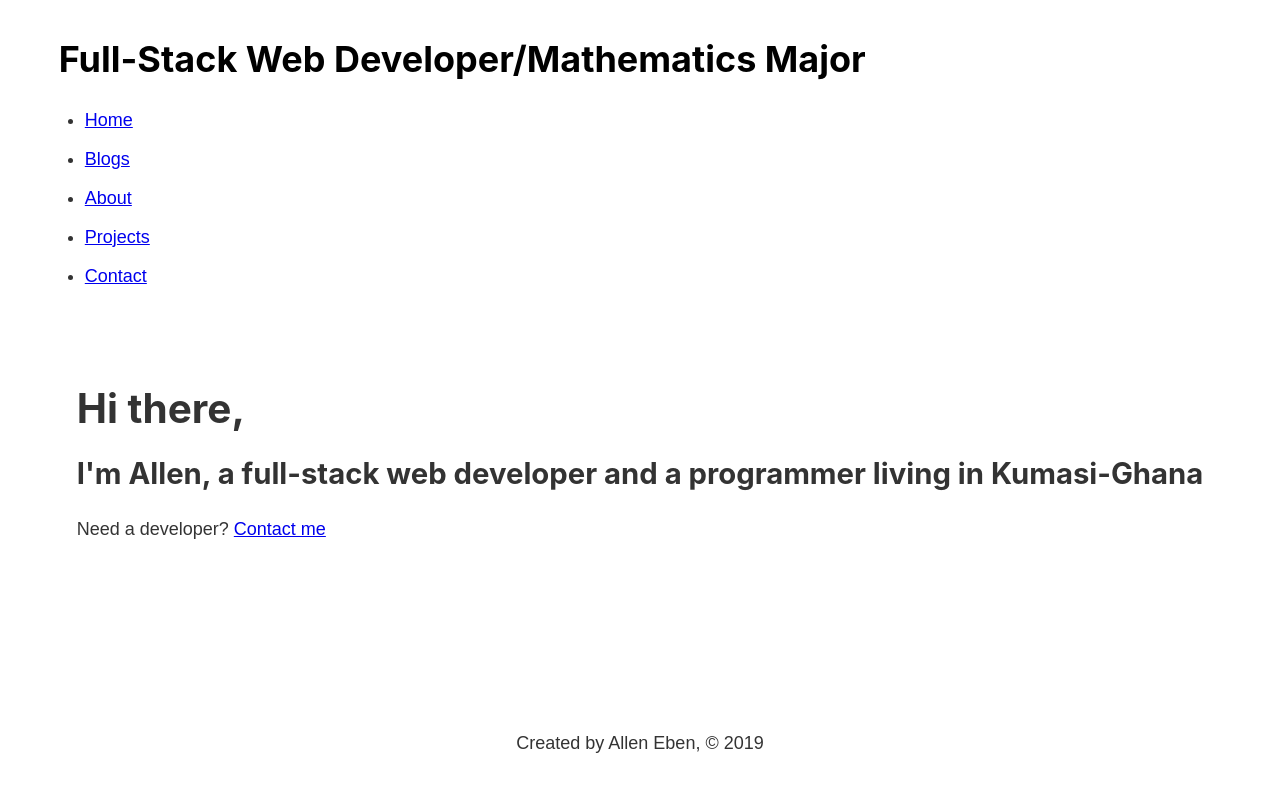
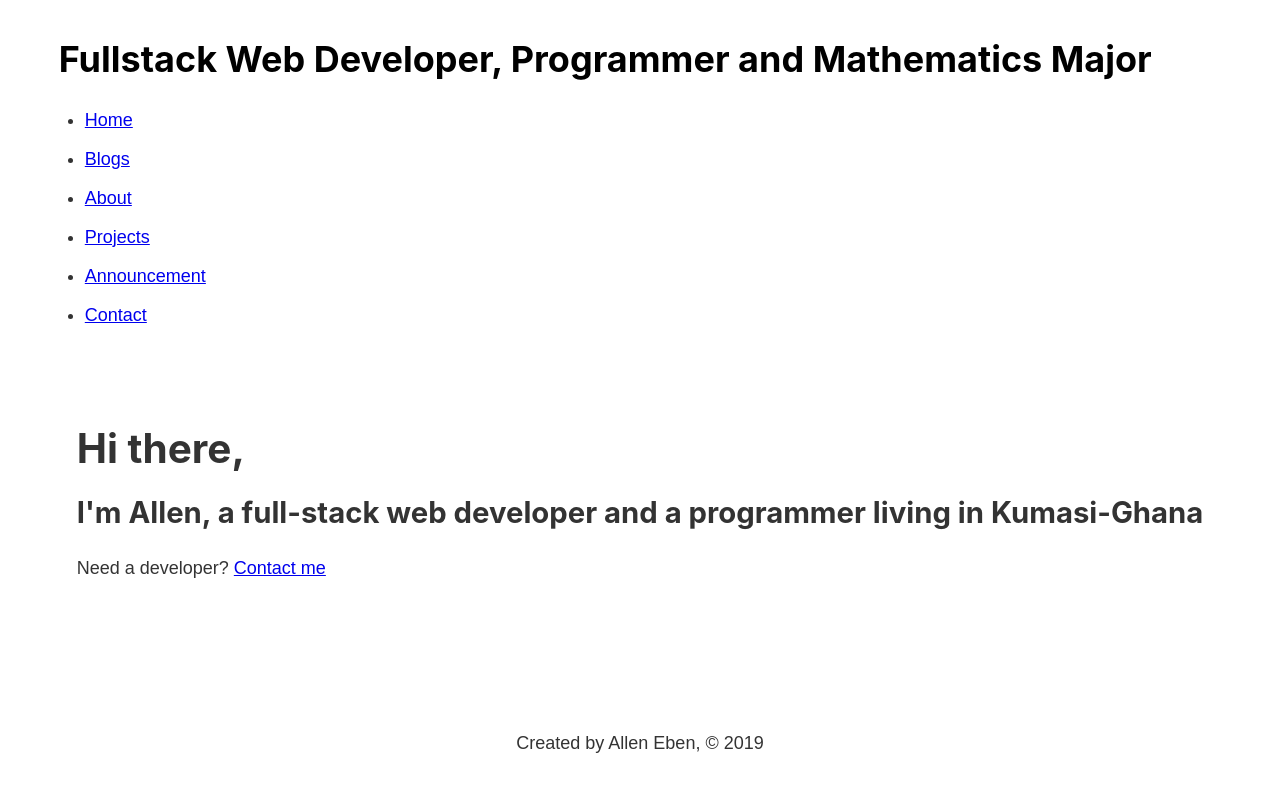
Before and after one commit to alleneben/mysite, a Gatsby site: page / in a window 1280 px wide. Built offline with nearby package versions, Linux system fonts and the light colour scheme; Gatsby itself is replaced by a stand-in of ours.

Commit message:
Site update: some css and content updates

```diff
--- a/gatsby-config.js
+++ b/gatsby-config.js
@@ -1,6 +1,6 @@
 module.exports = {
   siteMetadata: {
-    title: `Full-Stack Web Developer/Mathematics Major`,
+    title: `Fullstack Web Developer, Programmer and Mathematics Major`,
     author: `Allen Eben`,
   },
   plugins: [
--- a/src/components/header.js
+++ b/src/components/header.js
@@ -36,6 +36,11 @@ const Header = () => {
                         </Link>
                     </li>
                     <li>
+                        <Link to='/announcement' className={headerstyles.navItem} activeClassName={headerstyles.activeNavItem}>
+                            Announcement
+                        </Link>
+                    </li>
+                    <li>
                         <Link to='/contact' className={headerstyles.navItem} activeClassName={headerstyles.activeNavItem}>Contact</Link>
                     </li>
                 </ul>
```
